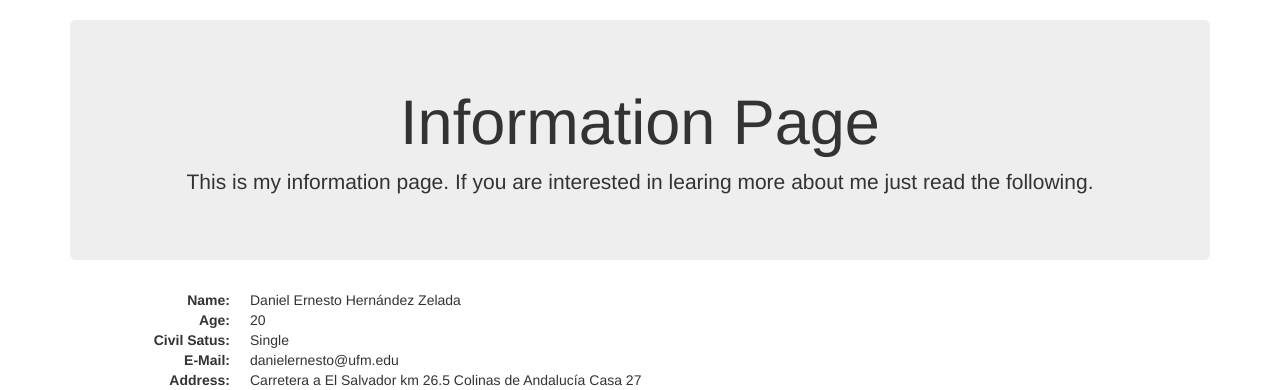
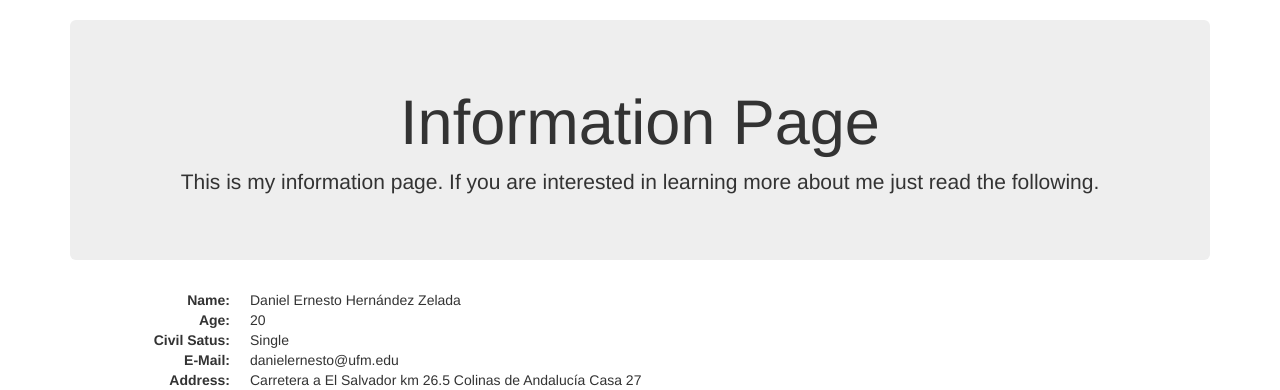
Before and after one commit to Danisnowman/flask-life-page, a Flask app: page / in a window 1280 px wide. Shown: the part 52-442 px from the top of the page. Run offline with Flask 2, Linux system fonts and the light colour scheme; some libraries are stand-ins or nearby versions.

Commit message:
fixed typos

```diff
--- a/templates/about.html
+++ b/templates/about.html
@@ -5,7 +5,7 @@
 <div class="jumbotron text-center">
     <h1 class="display-3">Information Page</h1>
     <p class="lead">
-        This is my information page. If you are interested in learing more about me just read the following.
+        This is my information page. If you are interested in learning more about me just read the following.
     </p>
 </div>
 <dl class="dl-horizontal">
--- a/templates/acedemic-info.html
+++ b/templates/acedemic-info.html
@@ -5,7 +5,7 @@
 <div class="jumbotron text-center">
     <h1 class="display-3">Academic Information</h1>
     <p class="lead">
-        This is my Academic Info. page. If you are interested in learing to what schools/uni I've been to and more just keep on reading.
+        This is my Academic Info. page. If you are interested in learning to what schools/uni I've been to and more just keep on reading.
     </p>
 </div>
 <div class="row">
```
